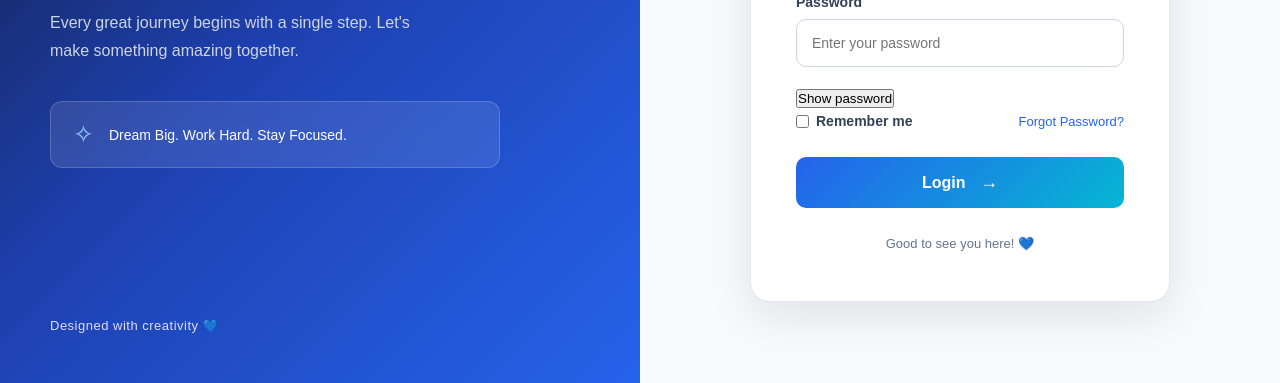
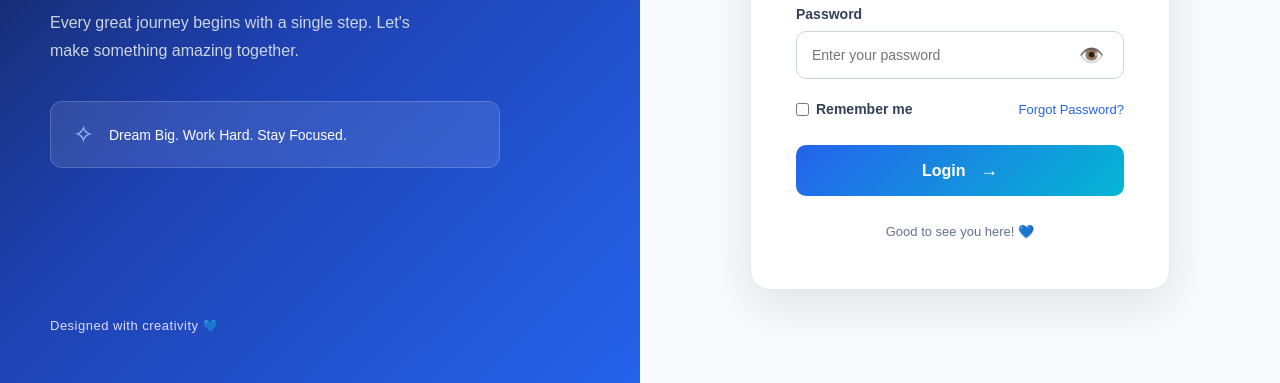
Before and after one commit to Shubhi0804/Login-page-project, a plain HTML site: page index.html in a window 1280 px wide. Shown: the part 417-800 px from the top of the page. Drawn offline with Linux system fonts and the light colour scheme.

Commit message:
Add files via upload

```diff
--- a/index.html
+++ b/index.html
@@ -34,11 +34,14 @@
                         <input type="email" id="email"
                         placeholder="Enter your email" required>
                         <label for="password">Password</label>
-                        <input type="password" id="password"
-                        placeholder="Enter your password" required>
-                        <button type="button" id="togglePassword">
-                            Show password
-                        </button>
+                        <div class="password-field">
+                            <input type="password" id="password"
+                            placeholder="Enter your password" required>
+
+                            <button type="button" id="togglePassword">
+                                👁️
+                            </button>
+                            </div>
                         <div class="form-options">
                             <label class="remember">
                                 <input type="checkbox" id="rememberMe">
--- a/script.js
+++ b/script.js
@@ -7,10 +7,10 @@ if (passwordInput && togglePassword) {
     togglePassword.addEventListener("click", function() {
         if (passwordInput.type === "password") {
             passwordInput.type = "text";
-            togglePassword.textContent = "🙈 Hide Password";
+            togglePassword.textContent = "🙈";
         } else {
             passwordInput.type = "password";
-            togglePassword.textContent = "👁️ Show Password";
+            togglePassword.textContent = "👁️";
         }
     });
 }
--- a/style.css
+++ b/style.css
@@ -133,7 +133,7 @@ body {
     margin-bottom: 9px;
 }
 #loginForm input[type="email"],
-#loginForm input[type="password"] {
+#loginForm .password-field input {
     display: block;
     width: 100%;
     padding: 15px;
@@ -389,3 +389,27 @@ body {
 .resume-item {
     text-align: left;
 }
+.password-field {
+    position: relative;
+    width: 100%;
+}
+.password-field input {
+    width: 100%;
+    padding-right: 50px;
+    box-sizing: border-box;
+}
+.password-field #togglePassword {
+    position: absolute;
+    right: 15px;
+    top: 50%;
+    transform: translateY(-50%);
+    width: auto;
+    height: auto;
+    padding: 5px;
+    margin: 0;
+    border: none;
+    background: transparent;
+    cursor: pointer;
+    font-size: 20px;
+    z-index: 2;
+}
```
